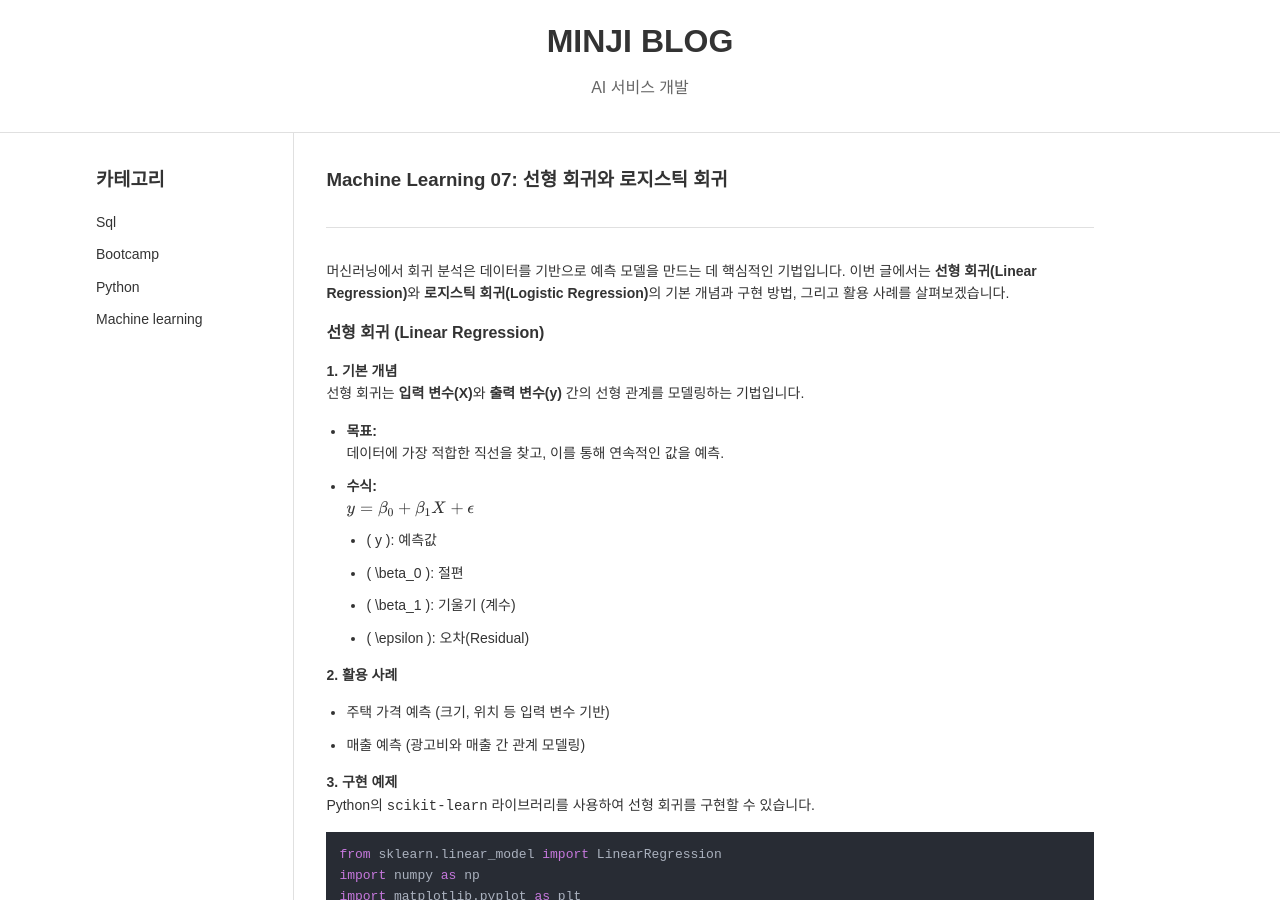
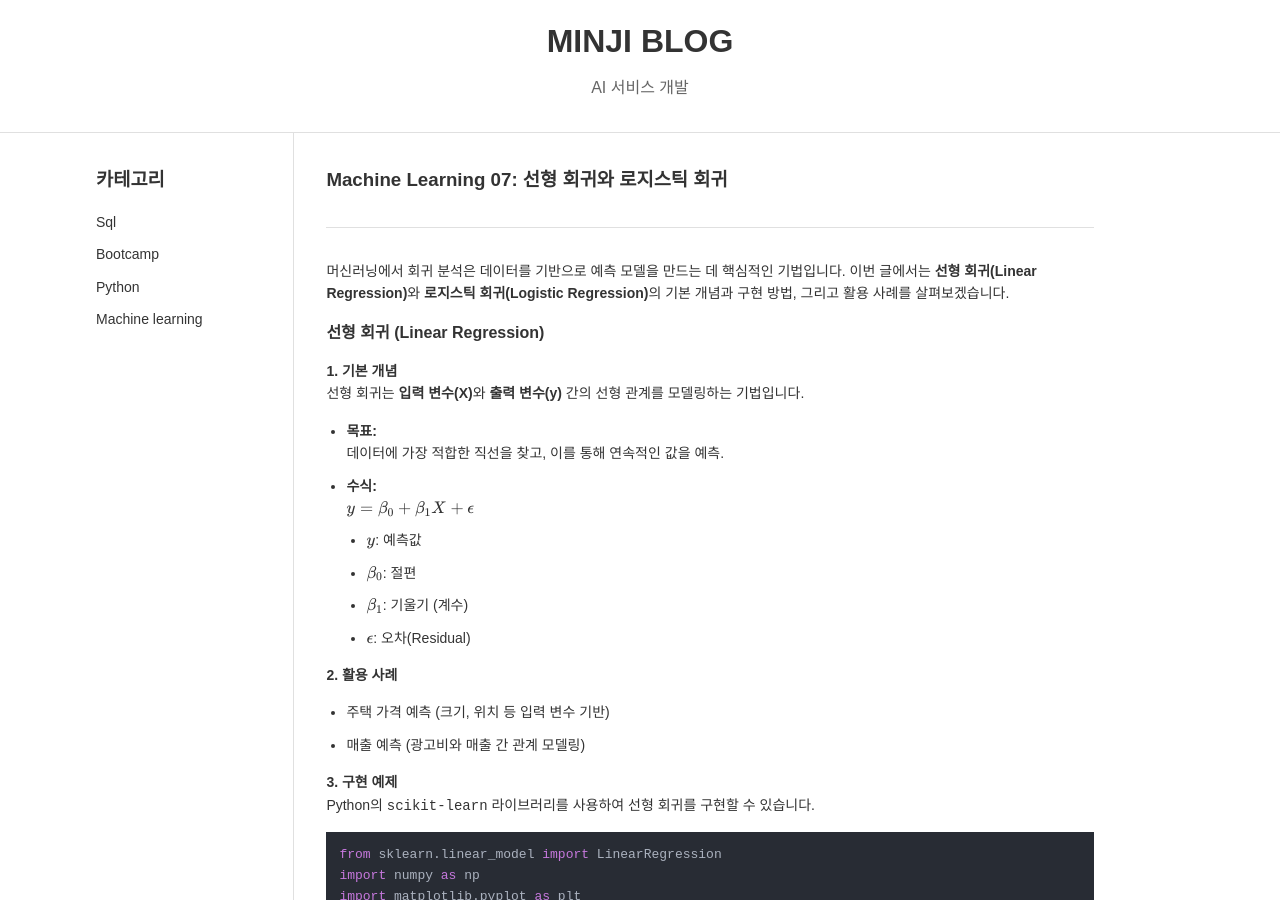
Before and after one commit to Mminzy22/Blog, a Jekyll site: the page built from _posts/Machine-Learning/2024-12-05-Machine-Learning07.md, in a window 1280 px wide and 900 px high. Built offline with Jekyll 4.4.1, drawn with Linux system fonts in a browser that asks for light colours; nearby versions of some CDN libraries; comment, search, counter and statistics services are not loaded.

```diff
--- a/_posts/Machine-Learning/2024-12-05-Machine-Learning07.md
+++ b/_posts/Machine-Learning/2024-12-05-Machine-Learning07.md
@@ -17,10 +17,10 @@ categories: [Machine Learning]
   데이터에 가장 적합한 직선을 찾고, 이를 통해 연속적인 값을 예측.
 - **수식:**
   $$ y = \beta_0 + \beta_1X + \epsilon $$
-  - \( y \): 예측값
-  - \( \beta_0 \): 절편
-  - \( \beta_1 \): 기울기 (계수)
-  - \( \epsilon \): 오차(Residual)
+  - \\( y \\): 예측값
+  - \\( \beta_0 \\): 절편
+  - \\( \beta_1 \\): 기울기 (계수)
+  - \\( \epsilon \\): 오차(Residual)
 
 **2. 활용 사례**
 - 주택 가격 예측 (크기, 위치 등 입력 변수 기반)
```
